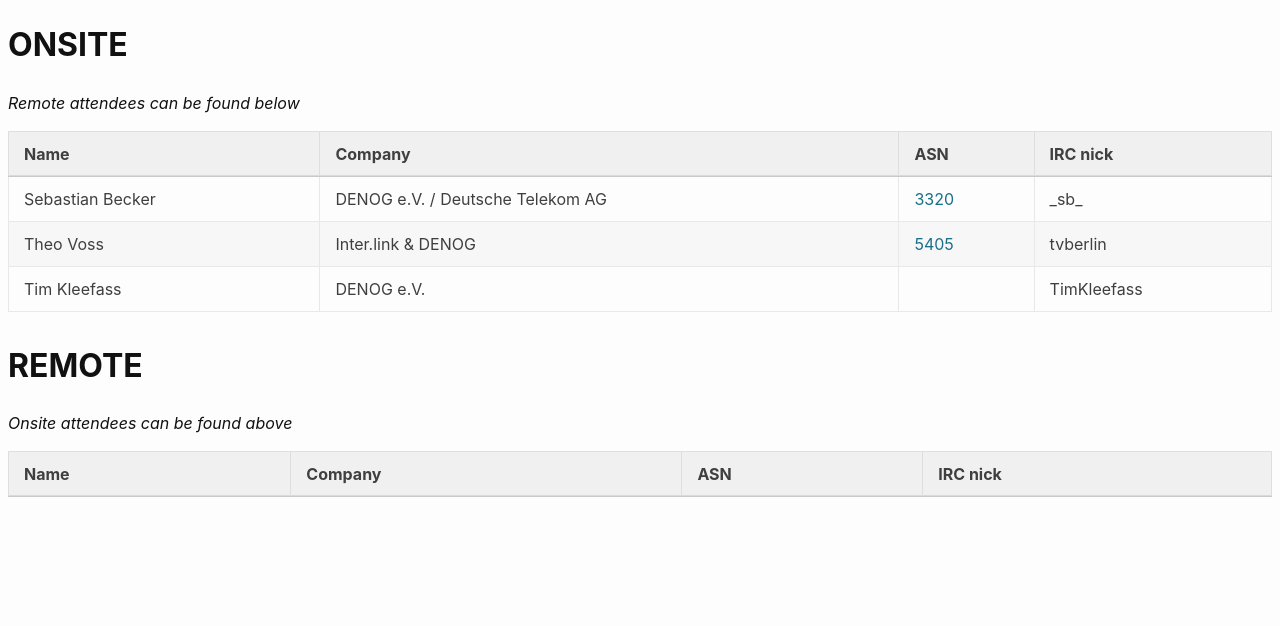
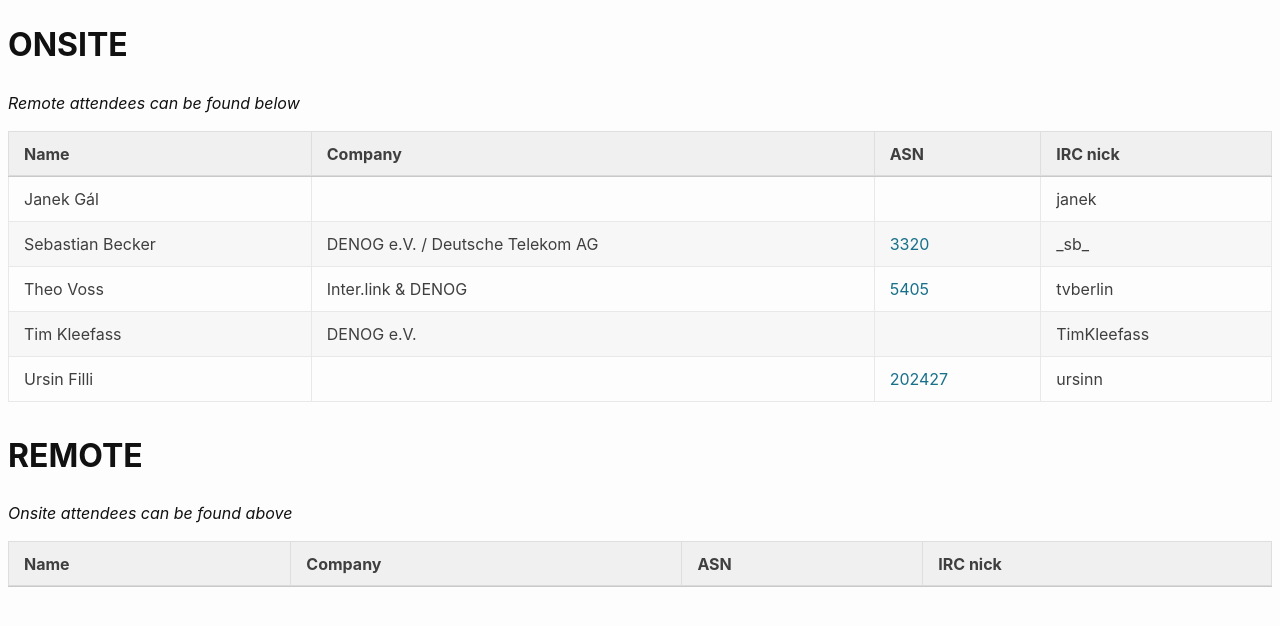
Before and after one commit to denog/pretix-attendeelist, a Jekyll site: the page built from denog16/index.markdown, in a window 1280 px wide. Shown: the top 626 px of the page. Built offline with Jekyll 4.4.1, drawn with Linux system fonts in a browser that asks for light colours.

Commit message:
Latest data: Wed Jul  3 18:47:52 UTC 2024

```diff
--- a/_data/attendees_denog16_onsite.json
+++ b/_data/attendees_denog16_onsite.json
@@ -1,4 +1,10 @@
 [
+  {
+    "name": "Janek Gál",
+    "company": null,
+    "irc": "janek",
+    "asn": null
+  },
   {
     "name": "Sebastian Becker",
     "company": "DENOG e.V. / Deutsche Telekom AG",
@@ -16,5 +22,11 @@
     "company": "DENOG e.V.",
     "irc": "TimKleefass",
     "asn": null
+  },
+  {
+    "name": "Ursin Filli",
+    "company": null,
+    "irc": "ursinn",
+    "asn": "202427"
   }
 ]
```
Also changed, not shown: _data/attendees_denog16_online.json (+8 -0 lines).
